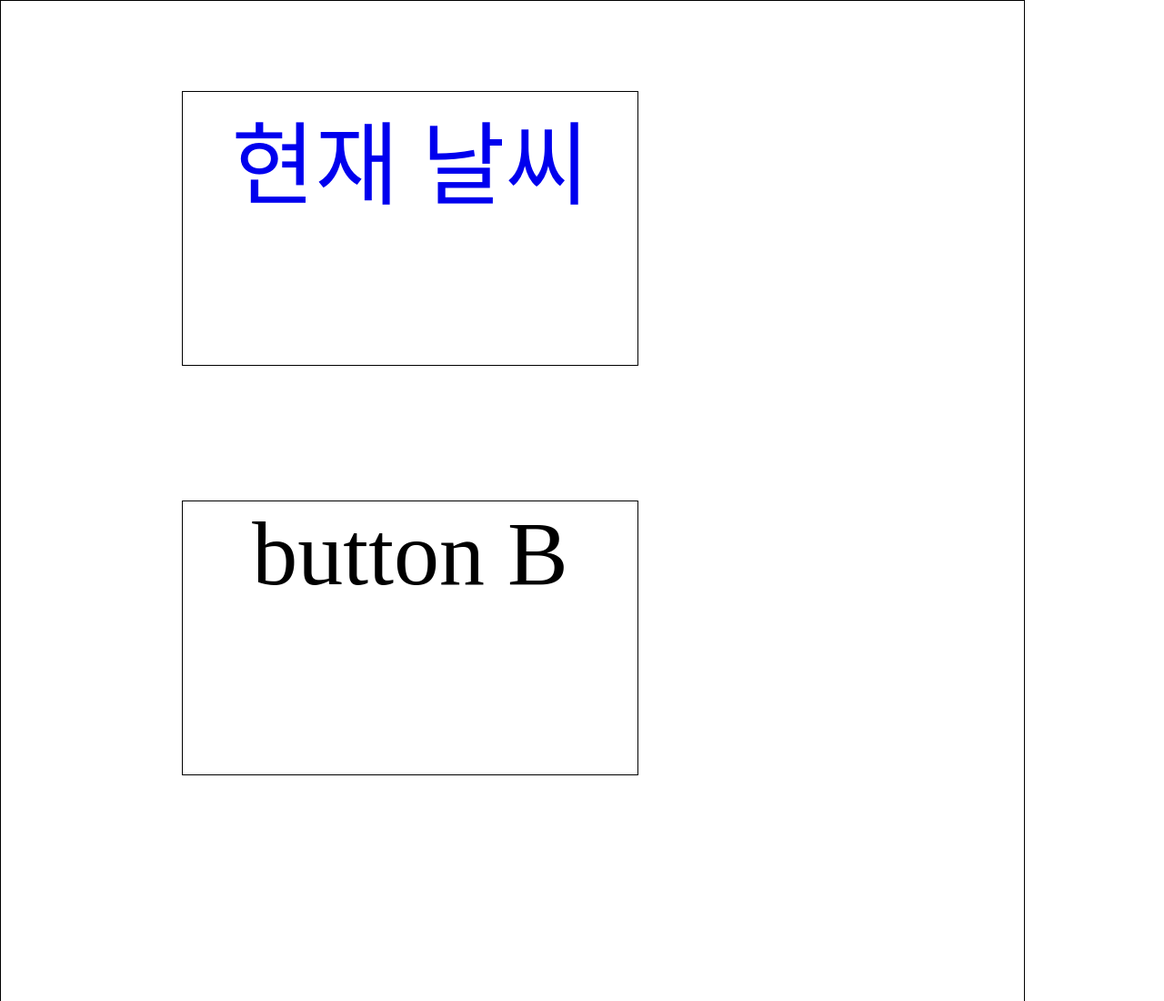
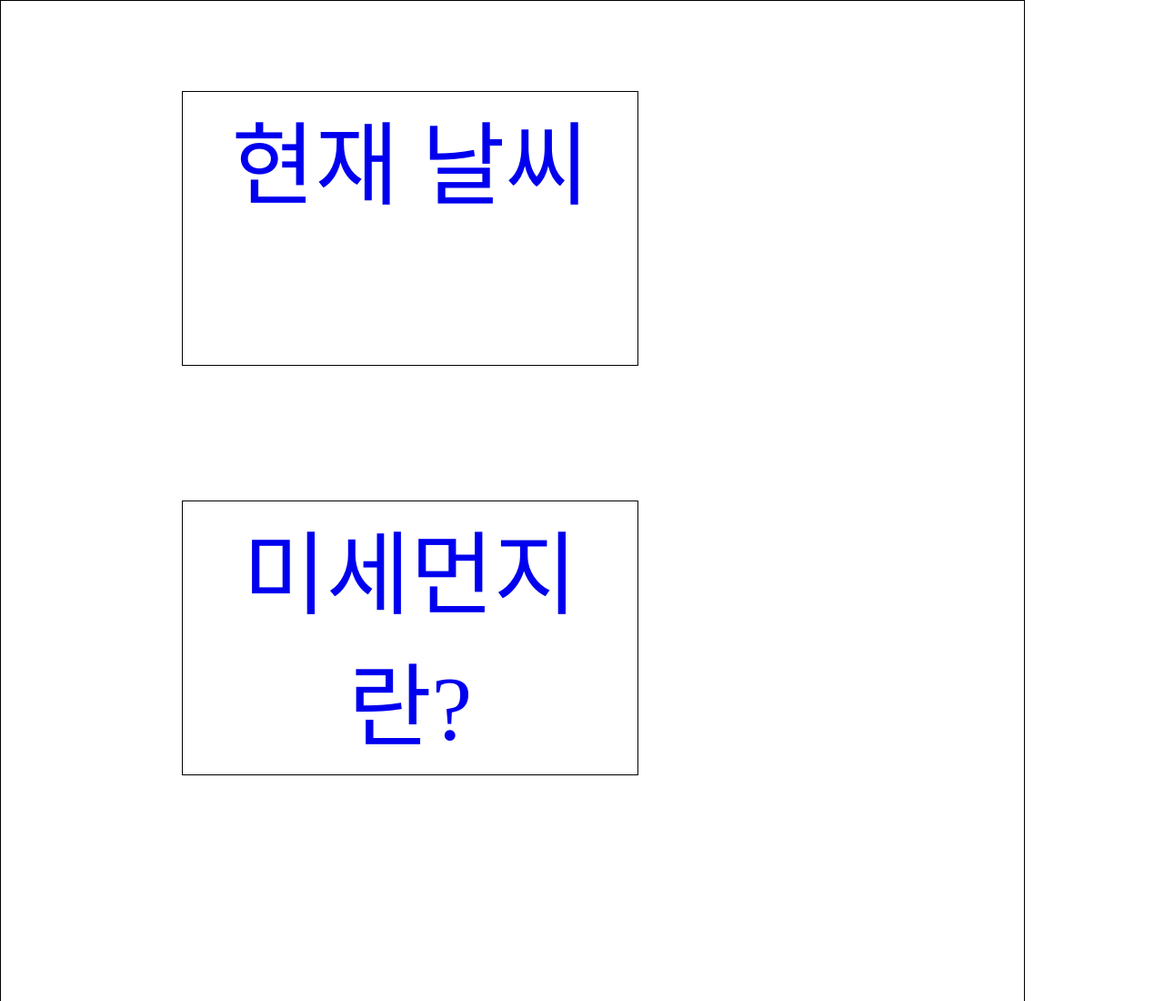
Before and after one commit to juhye96/MobilePrototyping, a plain HTML site: page index.html in a window 1280 px wide. Shown: the top 1100 px of the page at 91% size. Drawn offline with Linux system fonts and the light colour scheme.

Commit message:
Update index.html

```diff
--- a/index.html
+++ b/index.html
@@ -15,7 +15,7 @@
   <body style="margin: 0">
     <div style="width: 1125px; height: 2436px; border: solid black 1px">
       <a href="page1.html"><div class="buttons" style="width: 500px; height: 300px; top: 100px; left: 200px">현재 날씨</div></a>
-      <div class="buttons" style="width: 500px; height: 300px; top: 550px; left: 200px">button B</div>
+      <a href="page2.html"><div class="buttons" style="width: 500px; height: 300px; top: 550px; left: 200px">미세먼지란?</div>
     </div>
   </body>
 
```
